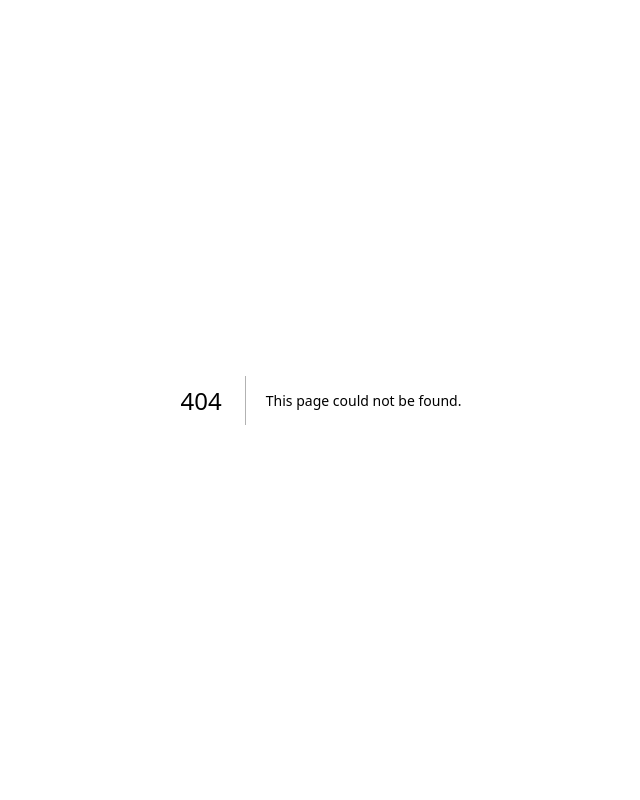
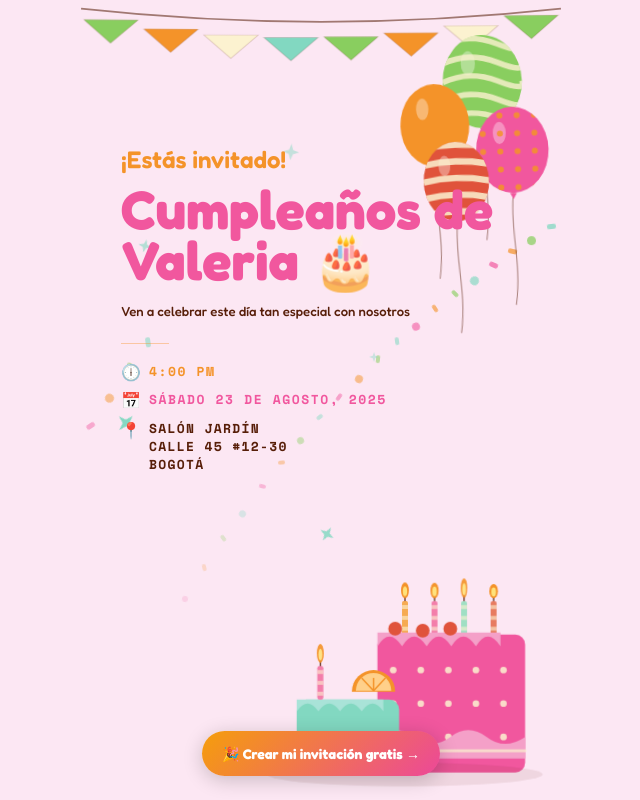
Before and after one commit to oswy09/invitaciones, a Next.js app in the folder templates/free-01-cumple/: page /demo in a window 1280 px wide. Before the commit this address had no page. Shown: the whole page, without its empty margins (319-959 px from the left). Built offline with nearby package versions, Linux system fonts and the light colour scheme.

Commit message:
feat: /demo con SEO, redirect raíz y sitemap para plantilla free cumpleaños
Co-Authored-By: Claude Sonnet 4.6 <noreply@anthropic.com>

```diff
--- /dev/null
+++ b/templates/free-01-cumple/app/demo/page.tsx
@@ -0,0 +1,45 @@
+"use client"
+
+import { InvitationCard } from "@/components/invitation-card"
+
+export default function DemoPage() {
+  return (
+    <main className="min-h-dvh">
+      <InvitationCard
+        saludo="¡Estás invitado!"
+        titulo="Cumpleaños de Valeria 🎂"
+        frase="Ven a celebrar este día tan especial con nosotros"
+        fecha="Sábado 23 de Agosto, 2025"
+        hora="4:00 PM"
+        lugar="Salón Jardín, Calle 45 #12-30, Bogotá"
+        bg="fce7f3"
+      />
+
+      {/* CTA flotante — solo en demo */}
+      <a
+        href="https://celebrarte.com.co/plantillas?open=free-01-cumple"
+        style={{
+          position: "fixed",
+          bottom: "1.5rem",
+          left: "50%",
+          transform: "translateX(-50%)",
+          zIndex: 1000,
+          display: "flex",
+          alignItems: "center",
+          gap: "0.5rem",
+          padding: "0.75rem 1.25rem",
+          borderRadius: "9999px",
+          fontWeight: 700,
+          fontSize: "0.875rem",
+          color: "white",
+          background: "linear-gradient(135deg,#f59e0b,#ec4899)",
+          boxShadow: "0 4px 20px rgba(0,0,0,0.2)",
+          whiteSpace: "nowrap",
+          textDecoration: "none",
+        }}
+      >
+        🎉 Crear mi invitación gratis →
+      </a>
+    </main>
+  )
+}
--- a/templates/free-01-cumple/app/layout.tsx
+++ b/templates/free-01-cumple/app/layout.tsx
@@ -16,9 +16,24 @@ const spaceMono = Space_Mono({
 })
 
 export const metadata: Metadata = {
-  title: "You're Invited! Birthday Party",
-  description: 'A playful animated digital invitation to my birthday party.',
-  generator: 'v0.app',
+  title: 'Invitación Digital de Cumpleaños Gratis · Celebrarte',
+  description: 'Crea tu invitación digital de cumpleaños gratis en segundos. Personaliza con el nombre, fecha, lugar y color. Compártela por WhatsApp al instante. 100% gratis, sin registro.',
+  generator: 'celebrarte',
+  metadataBase: new URL('https://free-01.celebrarte.com.co'),
+  alternates: { canonical: '/demo' },
+  openGraph: {
+    type: 'website',
+    url: 'https://free-01.celebrarte.com.co/demo',
+    title: 'Invitación Digital de Cumpleaños Gratis · Celebrarte',
+    description: 'Crea tu invitación digital de cumpleaños gratis en segundos y compártela por WhatsApp.',
+    images: [{ url: 'https://res.cloudinary.com/ddqbnr9vo/image/upload/v1780436162/Share_Redes_a2ow9q.png', width: 1200, height: 630 }],
+  },
+  twitter: {
+    card: 'summary_large_image',
+    title: 'Invitación Digital de Cumpleaños Gratis · Celebrarte',
+    description: 'Crea tu invitación digital de cumpleaños gratis en segundos.',
+    images: ['https://res.cloudinary.com/ddqbnr9vo/image/upload/v1780436162/Share_Redes_a2ow9q.png'],
+  },
   icons: {
     icon: [
       {
```
Also changed, not shown: 2 other files (tests, documents, lock files or other folders).
